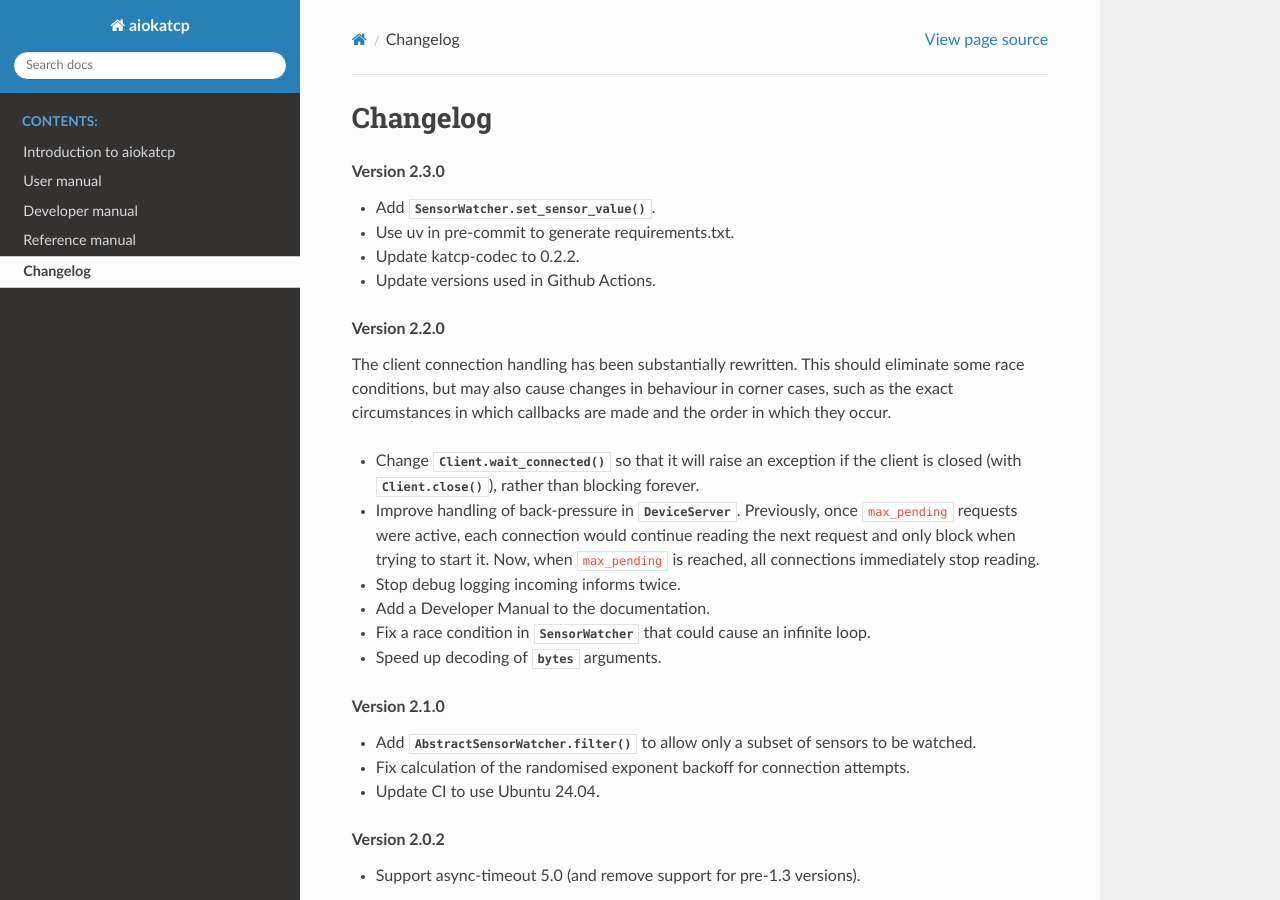
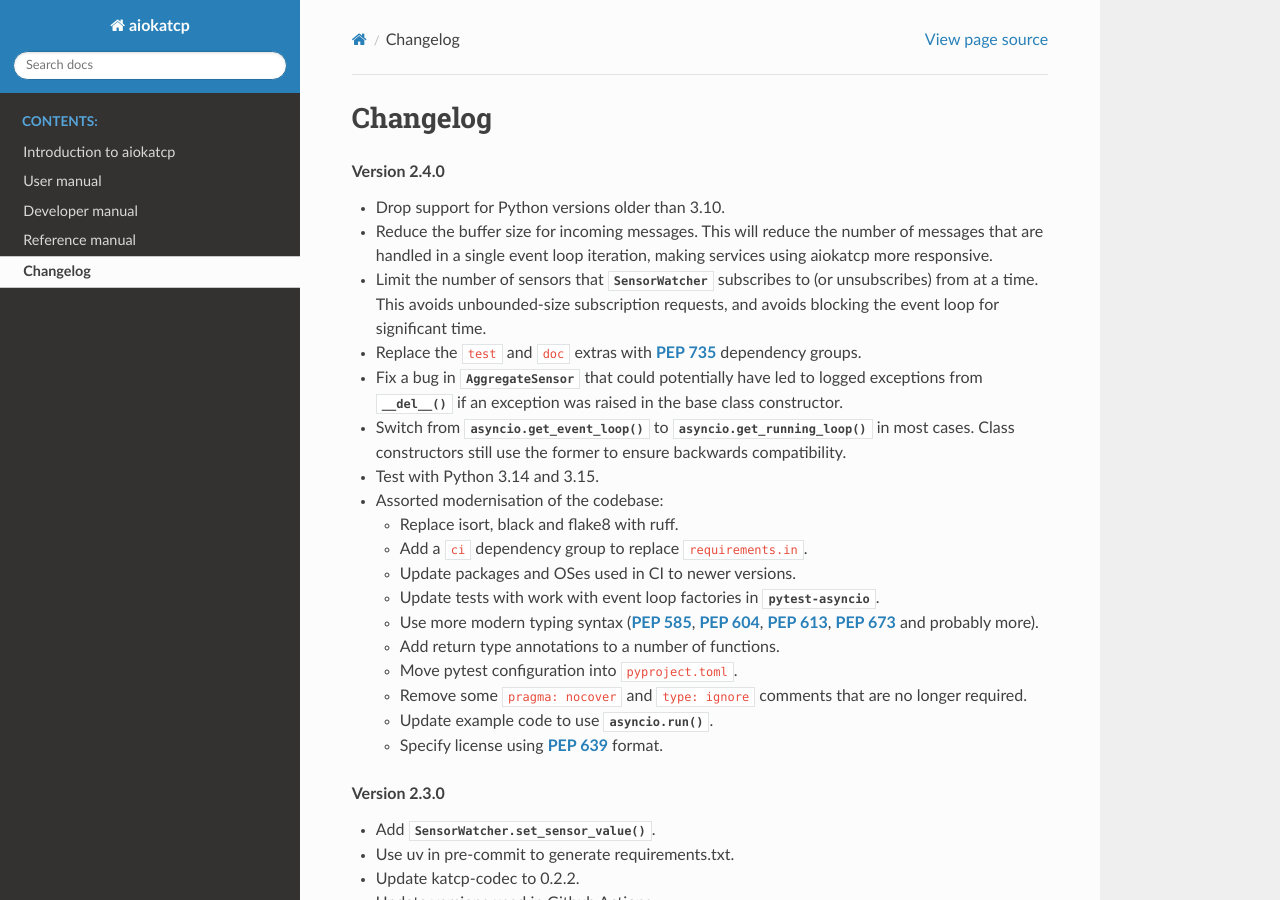
Before and after one commit to ska-sa/aiokatcp, a Sphinx documentation site: the page built from doc/changelog.rst, in a window 1280 px wide and 900 px high. Built offline with Sphinx 7.4.7 and the Read the Docs theme 3.1.0, drawn with Linux system fonts in a browser that asks for light colours; the version number could not be read and is left out.

Commit message:
Add changelog for 2.4.0

```diff
--- a/doc/changelog.rst
+++ b/doc/changelog.rst
@@ -1,5 +1,38 @@
 Changelog
 =========
+
+.. rubric:: Version 2.4.0
+
+- Drop support for Python versions older than 3.10.
+- Reduce the buffer size for incoming messages. This will reduce
+  the number of messages that are handled in a single event loop
+  iteration, making services using aiokatcp more responsive.
+- Limit the number of sensors that :class:`~.SensorWatcher` subscribes to
+  (or unsubscribes) from at a time. This avoids unbounded-size subscription
+  requests, and avoids blocking the event loop for significant time.
+- Replace the ``test`` and ``doc`` extras with :pep:`735` dependency groups.
+- Fix a bug in :class:`.AggregateSensor` that could potentially have led to
+  logged exceptions from :meth:`!__del__` if an exception was raised in the
+  base class constructor.
+- Switch from :func:`asyncio.get_event_loop` to
+  :func:`asyncio.get_running_loop` in most cases. Class constructors still use
+  the former to ensure backwards compatibility.
+- Test with Python 3.14 and 3.15.
+- Assorted modernisation of the codebase:
+
+  - Replace isort, black and flake8 with ruff.
+  - Add a ``ci`` dependency group to replace :file:`requirements.in`.
+  - Update packages and OSes used in CI to newer versions.
+  - Update tests with work with event loop factories in
+    :mod:`!pytest-asyncio`.
+  - Use more modern typing syntax (:pep:`585`, :pep:`604`, :pep:`613`,
+    :pep:`673` and probably more).
+  - Add return type annotations to a number of functions.
+  - Move pytest configuration into :file:`pyproject.toml`.
+  - Remove some ``pragma: nocover`` and ``type: ignore`` comments that are
+    no longer required.
+  - Update example code to use :func:`asyncio.run`.
+  - Specify license using :pep:`639` format.
 
 .. rubric:: Version 2.3.0
 
```
